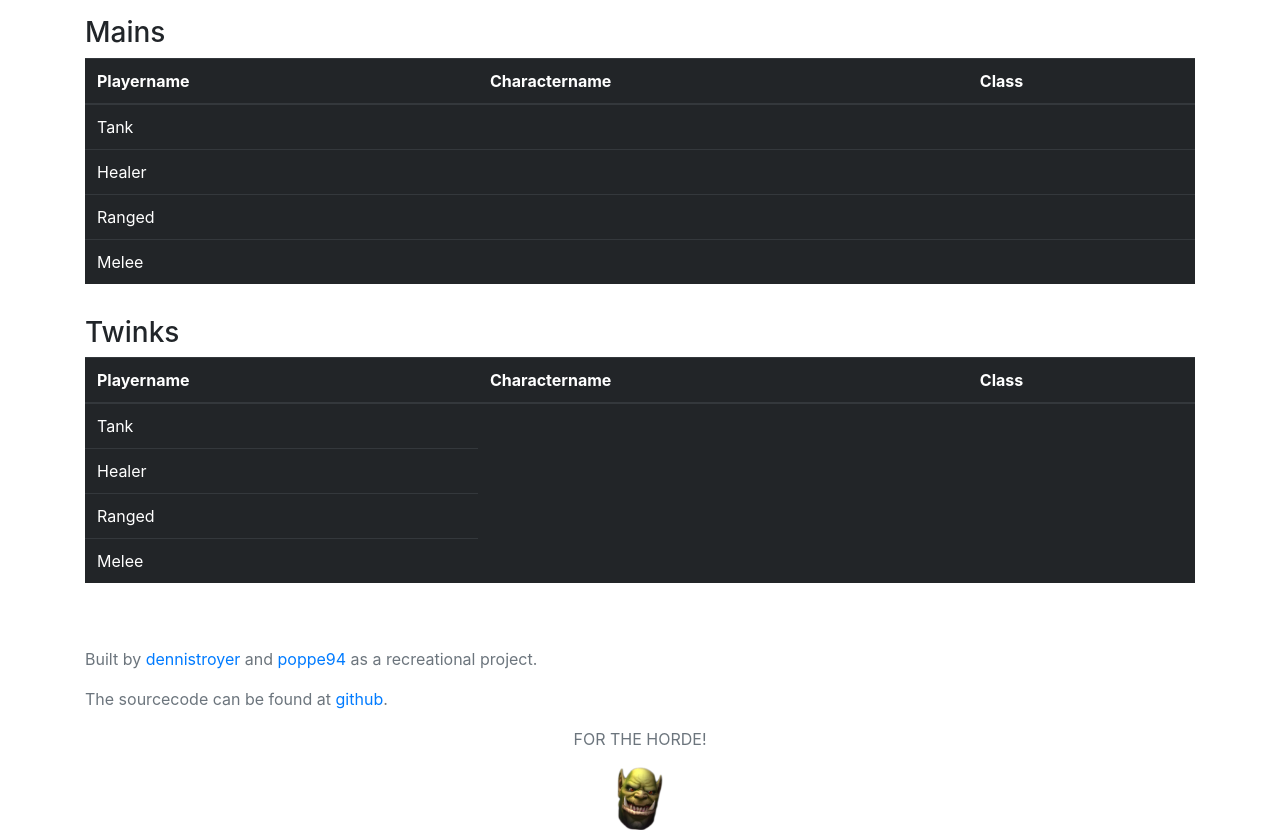
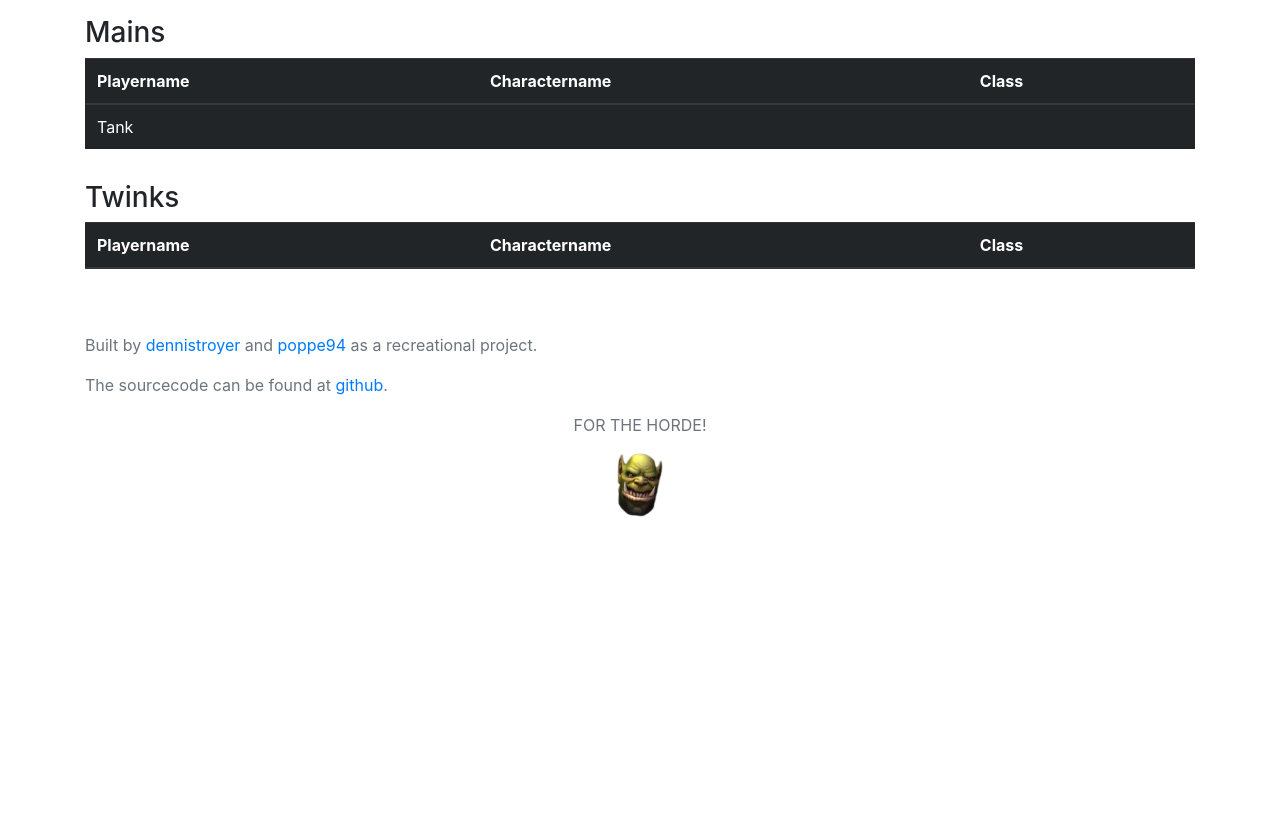
Before and after one commit to djaszak/raid_roster_planner, a Django app: template raid_roster_planner/raid_roster_drf/templates/raid_roster_drf/character_list.html in a window 1280 px wide. Shown: the part 56-886 px from the top of the page. After the commit the page ends 573 px from the top, so only its background shows below. Run offline with Django 3.2, Linux system fonts and the light colour scheme; the template is opened without the code that fills it: most values are stand-ins (such as "Sample title", 1, 10 or a date in 2020); lists and menus that the app fills with data are empty; parts of the project's set-up code (start-up, migrations or seed data) failed here and were passed over.

Commit message:
Add role row include

```diff
--- a/raid_roster_planner/raid_roster_drf/templates/raid_roster_drf/character_list.html
+++ b/raid_roster_planner/raid_roster_drf/templates/raid_roster_drf/character_list.html
@@ -7,10 +7,8 @@
         <table class="table table-dark character-list">
             {% include 'raid_roster_drf/include_character_table_head.html' %}
             <tbody>
-            <tr class="role-specifier-row">
-                <td colspan="3">Tank</td>
-            </tr>
             {% for character in object_list %}
+                {% include 'raid_roster_drf/include_role_row.html' with role='Tank' %}
                 {% with "raid_roster_drf/images/icons/classes/"|add:character.game_class.name|add:".png" as class_icon %}
                     {% if 'Tank' in character.role_string and character.is_main %}
                         {% include 'raid_roster_drf/include_character_row.html' with character=character %}
@@ -18,9 +16,7 @@
                 {% endwith %}
             {% endfor %}
 
-            <tr class="role-specifier-row">
-                <td colspan="3">Healer</td>
-            </tr>
+            {% include 'raid_roster_drf/include_role_row.html' with role='Healer' %}
             {% for character in object_list %}
                 {% with "raid_roster_drf/images/icons/classes/"|add:character.game_class.name|add:".png" as class_icon %}
                     {% if 'Healer' in character.role_string and character.is_main %}
@@ -29,9 +25,7 @@
                 {% endwith %}
             {% endfor %}
 
-            <tr class="role-specifier-row">
-                <td colspan="3">Ranged</td>
-            </tr>
+            {% include 'raid_roster_drf/include_role_row.html' with role='Ranged' %}
             {% for character in object_list %}
                 {% with "raid_roster_drf/images/icons/classes/"|add:character.game_class.name|add:".png" as class_icon %}
                     {% if 'Ranged' in character.role_string and character.is_main %}
@@ -40,9 +34,7 @@
                 {% endwith %}
             {% endfor %}
 
-            <tr class="role-specifier-row">
-                <td colspan="3">Melee</td>
-            </tr>
+            {% include 'raid_roster_drf/include_role_row.html' with role='Melee' %}
             {% for character in object_list %}
                 {% with "raid_roster_drf/images/icons/classes/"|add:character.game_class.name|add:".png" as class_icon %}
                     {% if 'Melee' in character.role_string and character.is_main %}
@@ -60,9 +52,7 @@
             {% include 'raid_roster_drf/include_character_table_head.html' %}
 
             <tbody>
-            <tr class="role-specifier-row">
-                <td>Tank</td>
-            </tr>
+            {% include 'raid_roster_drf/include_role_row.html' with role='Tank' %}
             {% for character in object_list %}
                 {% with "raid_roster_drf/images/icons/classes/"|add:character.game_class.name|add:".png" as class_icon %}
                     {% if 'Tank' in character.role_string and not character.is_main %}
@@ -71,9 +61,7 @@
                 {% endwith %}
             {% endfor %}
 
-            <tr class="role-specifier-row">
-                <td>Healer</td>
-            </tr>
+            {% include 'raid_roster_drf/include_role_row.html' with role='Healer' %}
             {% for character in object_list %}
                 {% with "raid_roster_drf/images/icons/classes/"|add:character.game_class.name|add:".png" as class_icon %}
                     {% if 'Healer' in character.role_string and not character.is_main %}
@@ -82,9 +70,7 @@
                 {% endwith %}
             {% endfor %}
 
-            <tr class="role-specifier-row">
-                <td>Ranged</td>
-            </tr>
+            {% include 'raid_roster_drf/include_role_row.html' with role='Ranged' %}
             {% for character in object_list %}
                 {% with "raid_roster_drf/images/icons/classes/"|add:character.game_class.name|add:".png" as class_icon %}
                     {% if 'Ranged' in character.role_string and not character.is_main %}
@@ -93,9 +79,7 @@
                 {% endwith %}
             {% endfor %}
 
-            <tr class="role-specifier-row">
-                <td>Melee</td>
-            </tr>
+            {% include 'raid_roster_drf/include_role_row.html' with role='Melee' %}
             {% for character in object_list %}
                 {% with "raid_roster_drf/images/icons/classes/"|add:character.game_class.name|add:".png" as class_icon %}
                     {% if 'Melee' in character.role_string and not character.is_main %}
--- a/raid_roster_planner/raid_roster_drf/templates/raid_roster_drf/include_character_row.html
+++ b/raid_roster_planner/raid_roster_drf/templates/raid_roster_drf/include_character_row.html
@@ -1,6 +1,6 @@
 {% load static %}
 
-<tr class="{{ character.game_class.name }}">
+<tr class="{{ character.game_class.name }} border">
     <td >{{ character.player.name }}</td>
     <td class="">{{ character.name }}</td>
     <td ><span>{{ character.game_class }} <img class="not-enough-space" align="right" src="{% static class_icon %}" width="22" height="22"
--- /dev/null
+++ b/raid_roster_planner/raid_roster_drf/templates/raid_roster_drf/include_role_row.html
@@ -0,0 +1,5 @@
+{% if forloop.counter == 1 %}
+    <tr class="role-specifier-row">
+        <td colspan="3">{{ role }}</td>
+    </tr>
+{% endif %}
```
